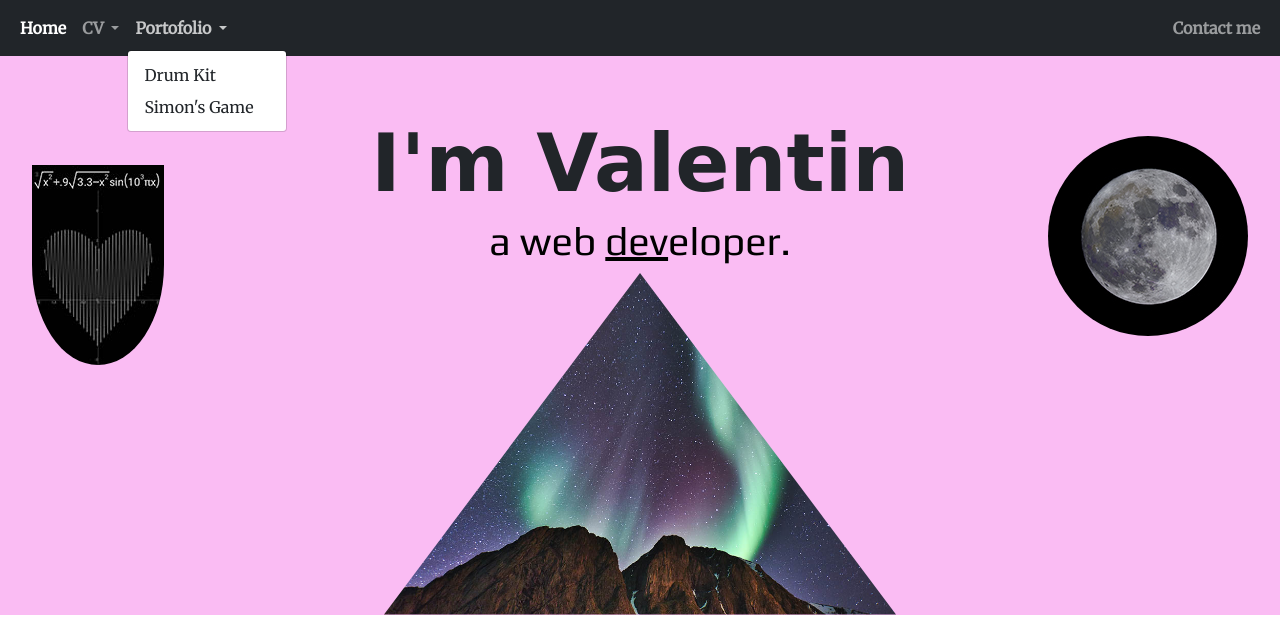
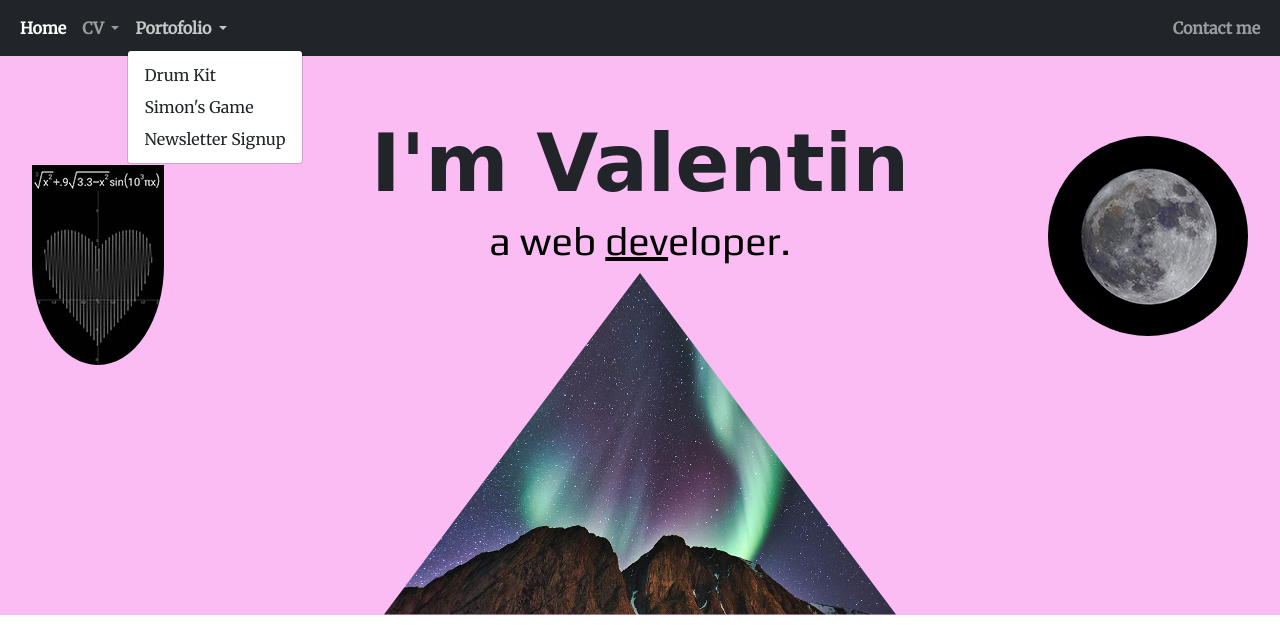
Before and after one commit to valentintoma17/Presentation-Site, a plain HTML site: page index.html in a window 1280 px wide. Both pictures are taken after a click on the button "Portofolio". Shown: the top 625 px of the page. Drawn offline with nearby package versions, Linux system fonts and the light colour scheme; a web font is replaced by a local one.

Commit message:
Add files via upload

```diff
--- a/index.html
+++ b/index.html
@@ -37,6 +37,7 @@
           <ul class="dropdown-menu" aria-labelledby="navbarDropdown">
             <li><a class="dropdown-item" href="Drum Kit/index.html">Drum Kit</a></li>
             <li><a class="dropdown-item" href="Simon Game/index.html">Simon's Game</a></li>
+            <li><a class="dropdown-item" href="https://fierce-escarpment-39487.herokuapp.com/">Newsletter Signup</a></li>
           </ul>
         </li>
       </ul>
```
